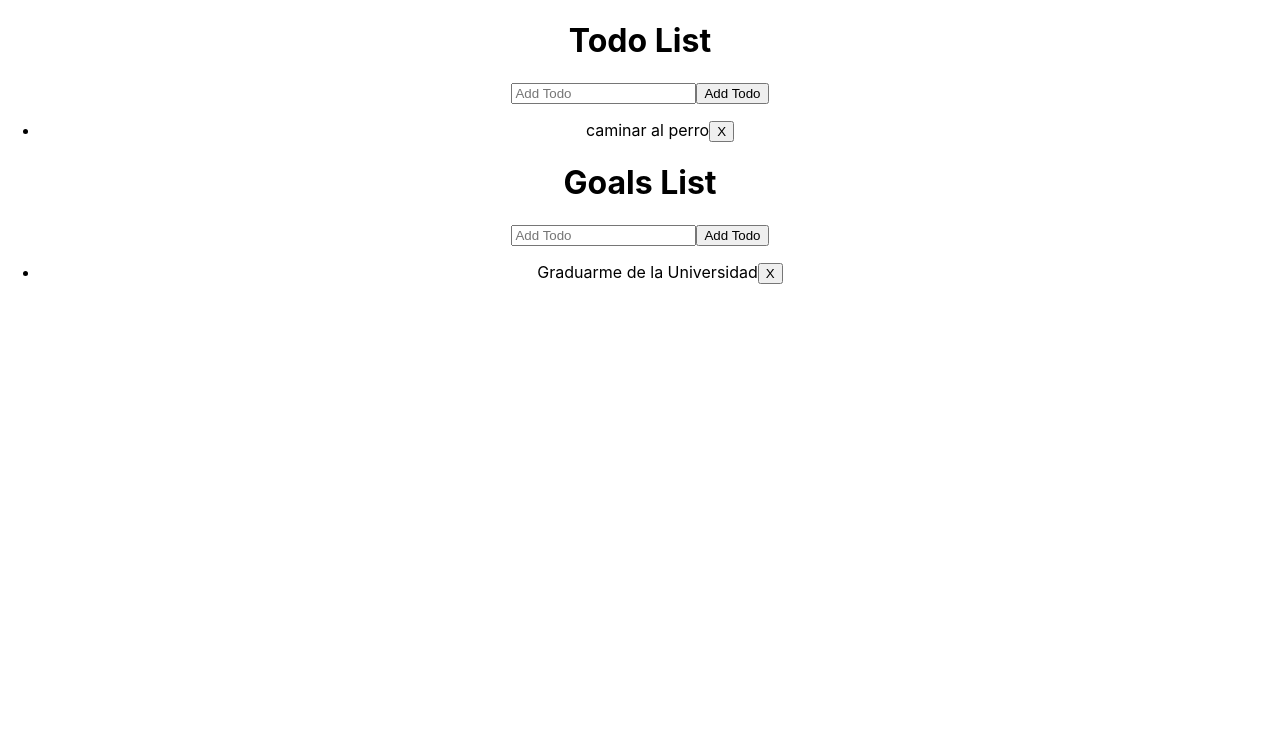
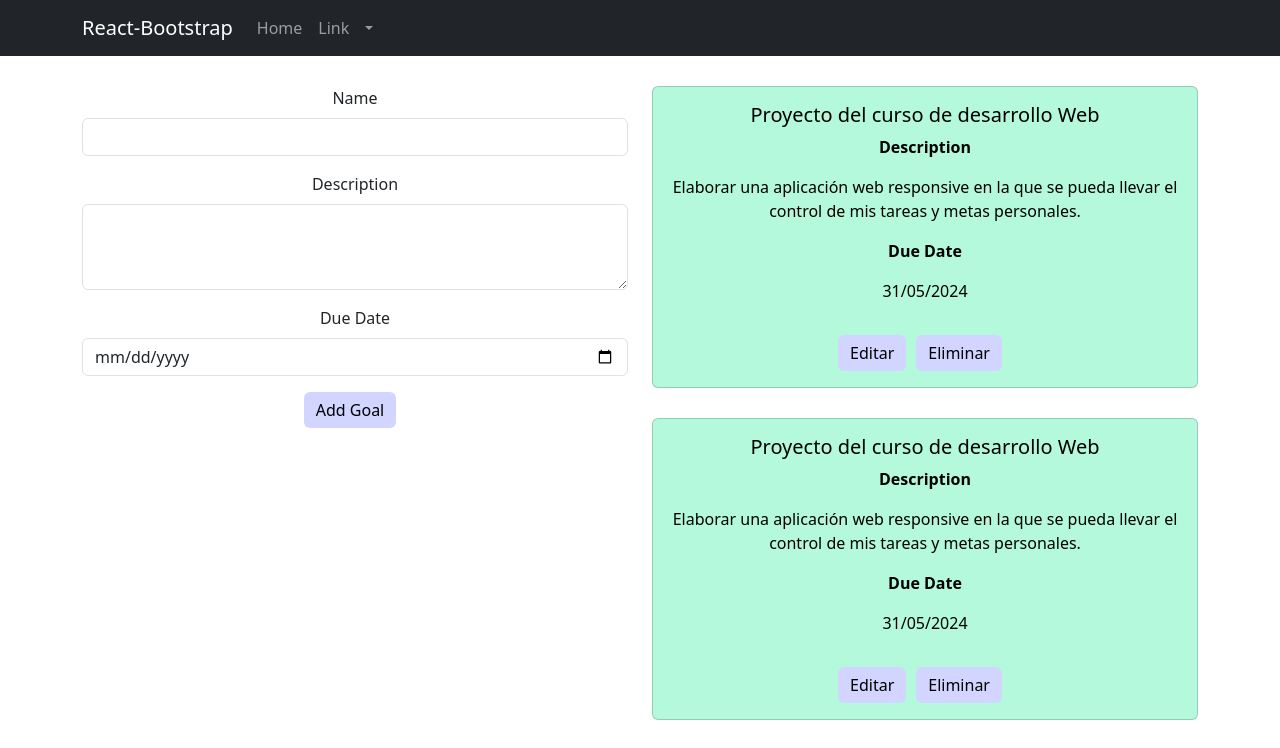
Before and after one commit to charlieba/todolist-react-reduxtoolkit, a React (Create React App) app: page / in a window 1280 px wide. Shown: the top 748 px of the page. Built offline with nearby package versions, Linux system fonts and the light colour scheme.

Commit message:
feat:adding sass and bootstrap

```diff
--- a/package.json
+++ b/package.json
@@ -7,10 +7,13 @@
     "@testing-library/jest-dom": "^5.17.0",
     "@testing-library/react": "^13.4.0",
     "@testing-library/user-event": "^13.5.0",
+    "bootstrap": "^5.3.3",
     "react": "^18.2.0",
+    "react-bootstrap": "^2.10.2",
     "react-dom": "^18.2.0",
     "react-redux": "^9.1.0",
     "react-scripts": "5.0.1",
+    "sass": "^1.74.1",
     "web-vitals": "^2.1.4"
   },
   "scripts": {
--- a/src/App.js
+++ b/src/App.js
@@ -1,13 +1,40 @@
-import logo from './logo.svg';
 import './App.css';
 import './components/todos'
 import { Todos } from './components/todos';
 import { Goals } from './components/goals';
+import  Menu  from './components/Menu/menu'
+import 'bootstrap/dist/css/bootstrap.min.css';
+import FormTaskAndGoal from './components/Form/form';
+import Item from './components/Item/item';
+import Container from 'react-bootstrap/Container';
+import Row from 'react-bootstrap/Row';
+import Col from 'react-bootstrap/Col';
+
+
 function App() {
   return (
     <div className="App">
-      <Todos/>
-      <Goals/>
+      <Menu/>
+
+
+      { /*<Todos/> }
+      { <Goals/> */}
+
+      <Container>
+      <Row>
+        <Col xs={0} md={0}  className='d-none d-sm-block d-sm-none d-md-block'><FormTaskAndGoal/></Col>
+        <Col xs ={0}  sm ={0}>
+        <div style={{ maxHeight: "1200px",
+        overflowY: "auto" }}>
+            <Item/>
+            <Item/>
+            <Item/>
+            <Item/>
+            <Item/>
+        </div>
+        </Col>
+      </Row>
+    </Container>
     </div>
   );
 }
--- /dev/null
+++ b/src/components/Form/form.js
@@ -0,0 +1,28 @@
+import Form from 'react-bootstrap/Form';
+import Button from 'react-bootstrap/Button';
+import './form.scss'
+
+function FormTaskAndGoal() {
+  return (
+  <div className='space'>
+       <Form>
+      <Form.Group className="mb-3" controlId="exampleForm.ControlInput1">
+        <Form.Label>Name</Form.Label>
+        <Form.Control type="text" placeholder="" />
+      </Form.Group>
+      <Form.Group className="mb-3" controlId="exampleForm.ControlTextarea1">
+        <Form.Label>Description</Form.Label>
+        <Form.Control as="textarea" rows={3} />
+      </Form.Group>
+      <Form.Group className="mb-3" controlId="exampleForm.ControlInput1">
+        <Form.Label>Due Date</Form.Label>
+        <Form.Control type="date" placeholder="name@example.com" />
+      </Form.Group>
+      <Button variant="info">Add Goal</Button>
+    </Form>
+  </div>
+
+  );
+}
+
+export default FormTaskAndGoal;
--- /dev/null
+++ b/src/components/Form/form.scss
@@ -0,0 +1,30 @@
+// Custom.scss
+// Option A: Include all of Bootstrap
+
+// Include any default variable overrides here (though functions won't be available)
+
+@import "../../../node_modules/bootstrap/scss/bootstrap";
+
+// Then add additional custom code here
+
+$body-bg:#000;
+$primary:#B4F9DC;
+$black: #000;
+$secondary: #B4F9DC;
+$third: #D1D5FF;
+
+.space {
+    margin-top: 30px;
+}
+.btn-info {
+    background-color: $third;
+    color: $black;
+    --bs-btn-border-color: $third;
+    width: fit-content;
+    margin-right: 10px;
+    margin-right: 10px;
+}
+.btn{
+    background-color: $third;
+    color: $black;
+}
--- /dev/null
+++ b/src/components/Item/item.js
@@ -0,0 +1,31 @@
+import Card from 'react-bootstrap/Card';
+import Button from 'react-bootstrap/Button';
+import "./item.scss";
+
+function Item() {
+  return (
+    <Card >
+      <Card.Body>
+        <Card.Title >Proyecto del curso de desarrollo Web</Card.Title>
+        <Card.Text className="fw-bold">
+          Description
+        </Card.Text>
+        <Card.Text>
+          Elaborar una aplicación web responsive en la que se pueda llevar el control de mis tareas y metas personales.
+        </Card.Text>
+        <Card.Text className="fw-bold">
+          Due Date
+        </Card.Text>
+        <Card.Text>
+            31/05/2024
+        </Card.Text>
+      </Card.Body>
+      <Card.Body>
+        <Button variant="info">Editar</Button>
+        <Button variant="info">Eliminar</Button>
+      </Card.Body>
+    </Card>
+  );
+}
+
+export default Item;
--- /dev/null
+++ b/src/components/Item/item.scss
@@ -0,0 +1,36 @@
+// Custom.scss
+// Option A: Include all of Bootstrap
+
+// Include any default variable overrides here (though functions won't be available)
+
+@import "../../../node_modules/bootstrap/scss/bootstrap";
+
+// Then add additional custom code here
+
+$body-bg:#000;
+$primary:#B4F9DC;
+$black: #000;
+$secondary: #B4F9DC;
+$third: #D1D5FF;
+
+.card {
+    color: $black;
+    background-color: $primary;
+    margin-top: 30px;
+  }
+.btn-info {
+    background-color: $third;
+    color: $black;
+    --bs-btn-border-color: $third;
+    width: fit-content;
+    margin-right: 10px;
+    margin-right: 10px;
+}
+.btn{
+    background-color: $third;
+    color: $black;
+}
+.border{
+    background-color: $third;
+    color: $black;
+}
--- /dev/null
+++ b/src/components/Menu/menu.js
@@ -0,0 +1,35 @@
+import Container from 'react-bootstrap/Container';
+import Nav from 'react-bootstrap/Nav';
+import Navbar from 'react-bootstrap/Navbar';
+import NavDropdown from 'react-bootstrap/NavDropdown';
+import "./menu.css";
+
+function Menu() {
+  return (
+    <Navbar expand="lg" className="navbar navbar-dark bg-dark">
+      <Container>
+        <Navbar.Brand href="#home">React-Bootstrap</Navbar.Brand>
+        <Navbar.Toggle aria-controls="basic-navbar-nav" />
+        <Navbar.Collapse >
+          <Nav>
+            <Nav.Link href="#home">Home</Nav.Link>
+            <Nav.Link href="#link">Link</Nav.Link>
+            <NavDropdown >
+              <NavDropdown.Item href="#action/3.1">Action</NavDropdown.Item>
+              <NavDropdown.Item href="#action/3.2">
+                Another action
+              </NavDropdown.Item>
+              <NavDropdown.Item href="#action/3.3">Something</NavDropdown.Item>
+              <NavDropdown.Divider />
+              <NavDropdown.Item href="#action/3.4">
+                Separated link
+              </NavDropdown.Item>
+            </NavDropdown>
+          </Nav>
+        </Navbar.Collapse>
+      </Container>
+    </Navbar>
+  );
+}
+
+export default Menu;
--- a/src/index.js
+++ b/src/index.js
@@ -1,6 +1,6 @@
 import React from 'react';
 import ReactDOM from 'react-dom/client';
-import './index.css';
+import './index.scss';
 import App from './App';
 import reportWebVitals from './reportWebVitals';
 import store from './store';
--- a/src/index.css
+++ b/src/index.scss
@@ -1,3 +1,12 @@
+
+// Custom.scss
+// Option A: Include all of Bootstrap
+
+// Include any default variable overrides here (though functions won't be available)
+
+@import "../node_modules/bootstrap/scss/bootstrap";
+
+// Then add additional custom code here
 body {
   margin: 0;
   font-family: -apple-system, BlinkMacSystemFont, 'Segoe UI', 'Roboto', 'Oxygen',
```
Also changed, not shown: src/components/Menu/menu.css (added), 1 other file (tests, documents, lock files or other folders).
